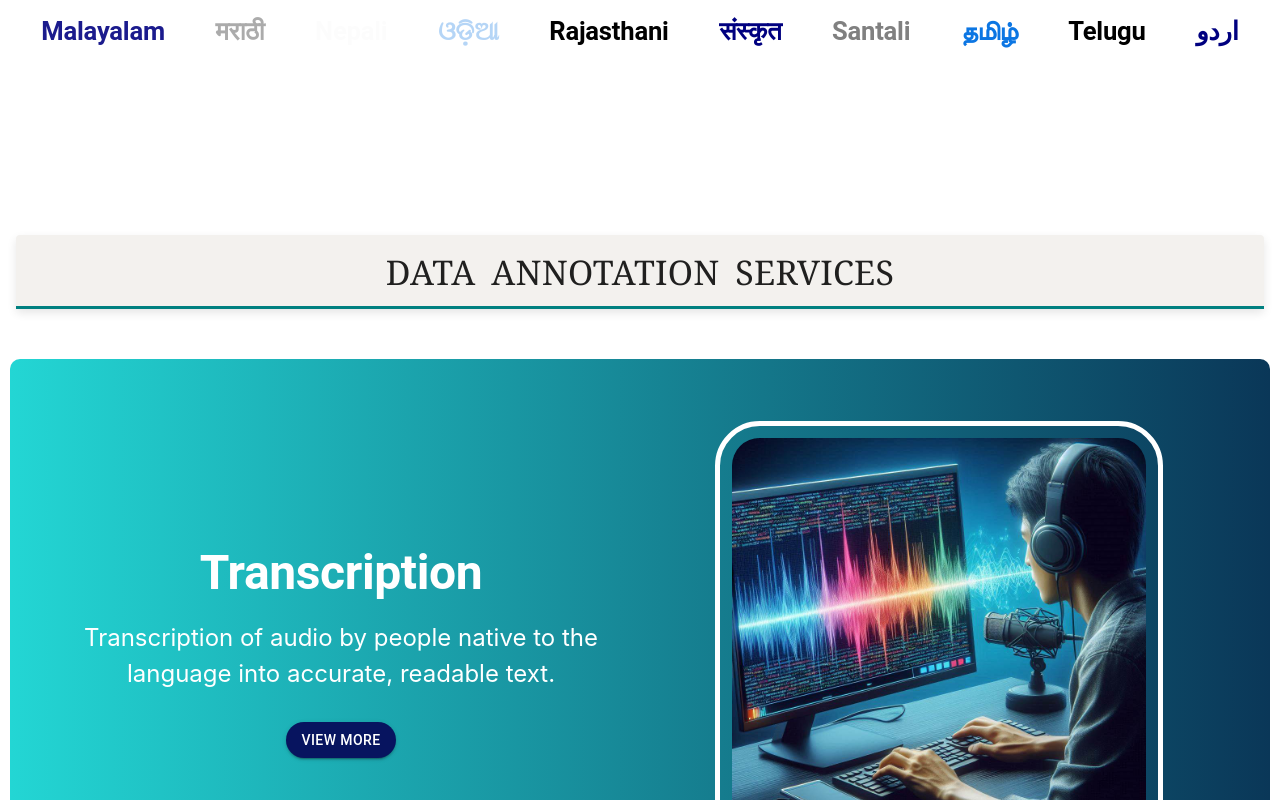
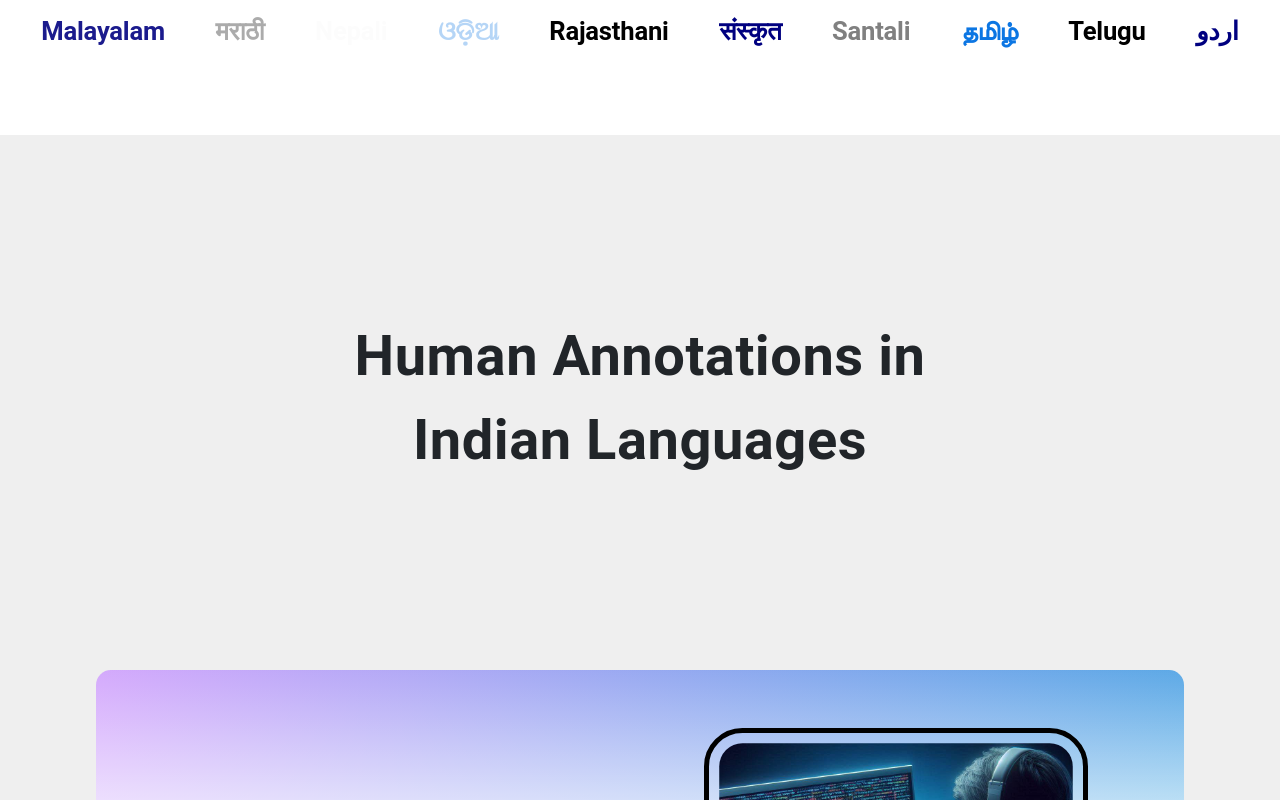
Before and after one commit to TanmoyTheStudent/VaniVerseDemo2, a React (Create React App) app: page / in a window 1280 px wide. Shown: the part 1220-2020 px from the top of the page. Built offline with nearby package versions, Linux system fonts and the light colour scheme.

Commit message:
Update Home.js

```diff
--- a/src/components/home/Home.js
+++ b/src/components/home/Home.js
@@ -3,6 +3,7 @@ import Background from "../../required-data/assests/image/background.jpeg"
 import ParticipateAndEarn from "./sub-components/ParticipateAndEarn";
 import LoginForm from './sub-components/LoginForm';
 import ServicesHome from './sub-components/Services-Home';
+import ServicesHome2 from './sub-components/ServicesHome2';
 import ServicesHomeSmall from './sub-components/Services-Home-Small';
 import LanguagesWeWork from './sub-components/LanguagesWeWork';
 import LanguagesList from './sub-components/LanguagesList';
@@ -110,7 +111,8 @@ function Home() {
 
 {/* <LanguagesWeWork /> */}
 <LanguagesList/>
-{!isSmallScreen?<ServicesHome/>: <ServicesHomeSmall/>}
+{/*  {!isSmallScreen?<ServicesHome/>: <ServicesHomeSmall/>}  */}
+{!isSmallScreen?<ServicesHome2/>: <ServicesHomeSmall/>}
 
 <ProvidingPlatform/>
 <ParticipateAndEarn/>
```
